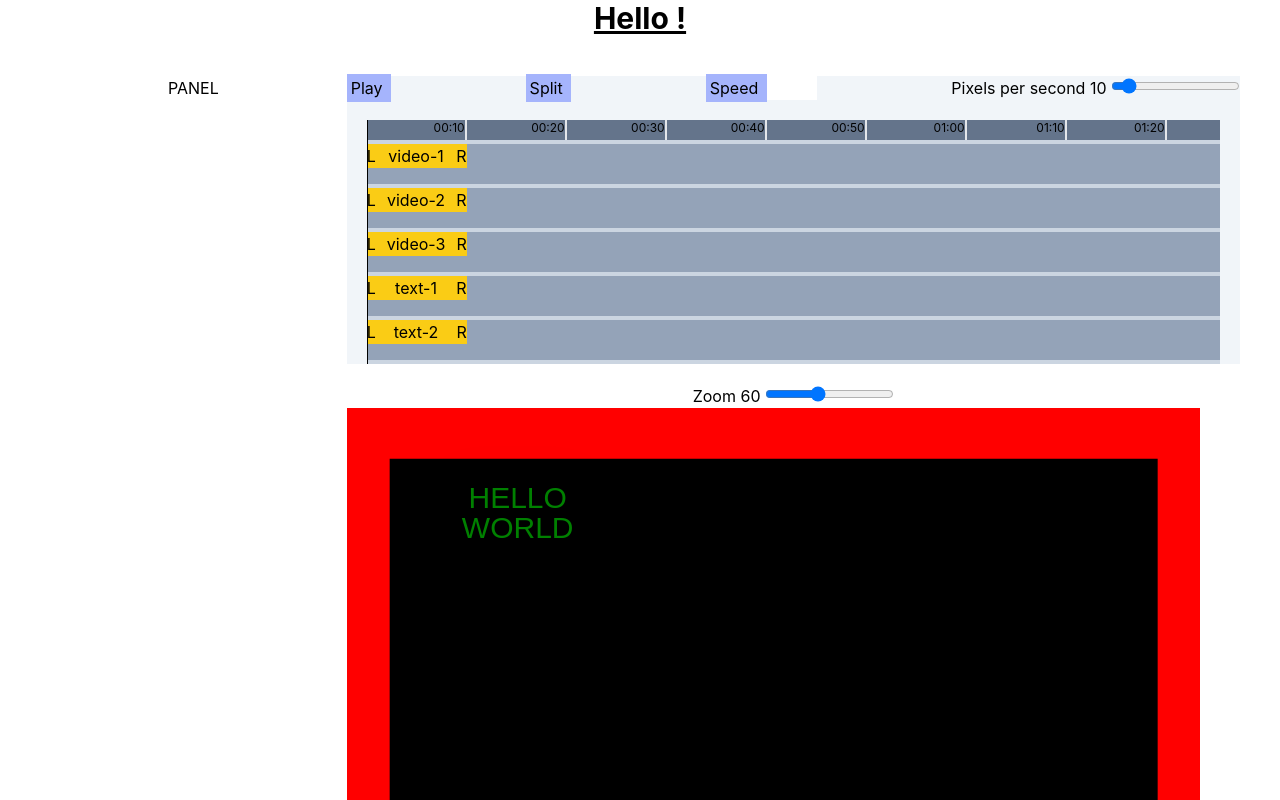
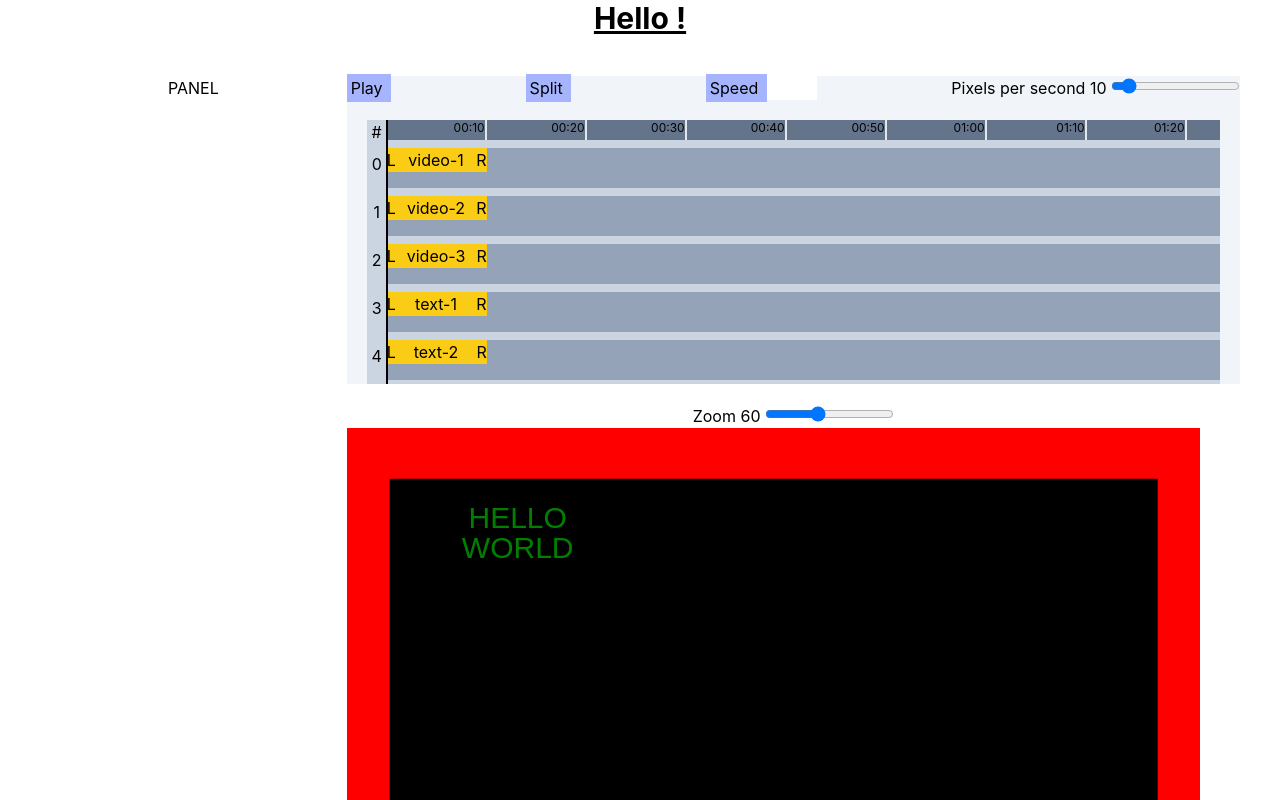
Before and after one commit to fesiib/video-editing-prototype, a React (Create React App) app: page / in a window 1280 px wide. Shown: the top 800 px of the page. Built offline with nearby package versions, Linux system fonts and the light colour scheme.

Commit message:
Timeline: Fix Position Indicator

```diff
--- a/src/components/timeline/SortableTimelineTrack.js
+++ b/src/components/timeline/SortableTimelineTrack.js
@@ -7,10 +7,12 @@ import { CSS } from "@dnd-kit/utilities";
 
 import TimelineTrack from "./TimelineTrack";
 
-const SortableTimelineTrack = observer(function SortableTimelineTrack({ trackId, title, scenes }) {
+const SortableTimelineTrack = observer(function SortableTimelineTrack({ trackId, scenes }) {
     const id = "track_" + trackId;
 
-    const { attributes, listeners, setNodeRef, transform, transition, isOver, active } =
+    const {
+		attributes, listeners, setNodeRef, transform, transition, setActivatorNodeRef, isOver, active
+	} =
         useSortable({
             id: "sortable_" + id,
             data: {
@@ -33,14 +35,15 @@ const SortableTimelineTrack = observer(function SortableTimelineTrack({ trackId,
     return (
         <TimelineTrack
             ref={setNodeRef}
+			id={id}
             style={style}
-            id={id}
-            title={title}
+            title={trackId}
             scenes={scenes}
             isOverlay={false}
             isOver={isSceneOver}
-            {...attributes}
-            {...listeners}
+			setActivatorNodeRef={setActivatorNodeRef}
+			attributes={attributes}
+			listeners={listeners}
         />
     );
 });
--- a/src/components/timeline/TimelineItem.js
+++ b/src/components/timeline/TimelineItem.js
@@ -16,6 +16,7 @@ export const TimelineItem = observer(
 				}px, ${0}px, ${0}px)`
                 : `translate3d(${uiStore.secToPx(scene.commonState.offset)}px, ${0}px, ${0}px)`),
             width: uiStore.secToPx(scene.commonState.sceneDuration),
+			transition: `transform ${0.5}s`,
         };
         return (
             <div
--- a/src/components/timeline/TimelineLabels.js
+++ b/src/components/timeline/TimelineLabels.js
@@ -16,6 +16,7 @@ const TimelineLabels = observer(function TimelineLabels({}) {
 
     const width = uiStore.trackWidthPx;
     const height = uiStore.timelineConst.labelHeight;
+	const handlerWidth = uiStore.timelineConst.trackHandlerWidth;
     const labelIntervalPx = uiStore.timelineConst.labelIntervalPx;
 
     const labels = useMemo(() => {
@@ -29,10 +30,27 @@ const TimelineLabels = observer(function TimelineLabels({}) {
 
     const onIndicatorDragEnd = action((event) => {
         const { delta } = event;
-        uiStore.timelineControls.playPosition += uiStore.pxToSec(delta.x);
+		const transformSeconds = uiStore.pxToSec(delta.x);
+        uiStore.timelineControls.playPosition = Math.min(uiStore.timelineConst.trackMaxDuration,
+			Math.max(uiStore.timelineConst.trackMinDuration,
+				uiStore.timelineControls.playPosition + transformSeconds)
+		);
     });
 
-    return (
+    return (<div
+		className="flex flex-row flex-nowrap"
+		style={{
+			width: width + handlerWidth,
+		}}
+	>
+		<div
+			//className="my-2"
+			style={{
+				width: handlerWidth,
+				overflow: "hidden",
+			}}
+		> #
+		</div>
         <DndContext
             sensors={useSensors(useSensor(PointerSensor))}
             modifiers={[restrictToHorizontalAxis]}
@@ -63,7 +81,7 @@ const TimelineLabels = observer(function TimelineLabels({}) {
                 <TimelinePositionIndicator />
             </div>
         </DndContext>
-    );
+    </div>);
 });
 
 export default TimelineLabels;
--- a/src/components/timeline/TimelinePositionIndicator.js
+++ b/src/components/timeline/TimelinePositionIndicator.js
@@ -15,15 +15,18 @@ const TimelinePositionIndicator = observer(function TimelinePositionIndicator({}
     const height = uiStore.timelineSize.height;
     const labelIntervalPx = uiStore.timelineConst.labelIntervalPx;
 
-    const playPositionPx = uiStore.secToPx(uiStore.timelineControls.playPosition);
+
     const playIndicatorWidth = 8;
 
     const { setNodeRef, listeners, attributes, transform, isDragging } = useDraggable({
         id: "position_indicator",
     });
-
-    const curPlayPosition =
-        uiStore.timelineControls.playPosition + (typeof transform?.x === 'number' ? uiStore.pxToSec(transform.x) : 0);
+	const transformSeconds = (typeof transform?.x === 'number' ? uiStore.pxToSec(transform.x) : 0);
+    const curPlayPosition = Math.min(uiStore.timelineConst.trackMaxDuration,
+		Math.max(uiStore.timelineConst.trackMinDuration,
+			uiStore.timelineControls.playPosition + transformSeconds)
+	);
+	const playPositionPx = uiStore.secToPx(curPlayPosition);
     return (
         <>
             <div
@@ -32,8 +35,8 @@ const TimelinePositionIndicator = observer(function TimelinePositionIndicator({}
                 }
                 style={{
                     height: height,
-                    left: playPositionPx - playIndicatorWidth / 2,
-                    transform: CSS.Transform.toString(transform),
+                    left: -playIndicatorWidth / 2,
+					transform: `translate3d(${playPositionPx}px, 0px, 0px)`
                 }}
                 ref={setNodeRef}
                 {...listeners}
--- a/src/components/timeline/TimelineTrack.js
+++ b/src/components/timeline/TimelineTrack.js
@@ -7,12 +7,36 @@ import DraggableTimelineItem from "./DraggableTimelineItem";
 import useRootContext from "../../hooks/useRootContext";
 
 const TimelineTrack = observer(
-    forwardRef(function TimelineTrack({ id, title, scenes, isOverlay, isOver, ...props }, ref) {
+    forwardRef(function TimelineTrack({
+		id, style, title, scenes, isOverlay, isOver,
+		setActivatorNodeRef, listeners, attributes,
+	}, ref) {
         const { uiStore } = useRootContext();
         const width = uiStore.trackWidthPx;
+		const handlerWidth = uiStore.timelineConst.trackHandlerWidth;
 
 		return (
-            <div {...props} ref={ref}>
+            <div
+				ref={ref}
+				id={id}
+				className="flex flex-row flex-nowrap"
+				style={{
+					...style,
+					width: handlerWidth + width,
+					overflow: "visible",
+				}}
+			>
+				<div
+					ref={setActivatorNodeRef}
+					className="my-2"
+					style={{
+						width: handlerWidth,
+						overflow: "hidden",
+					}}
+					{...listeners}
+					{...attributes}
+				> {title}
+				</div>
                 <div
                     className={
                         isOverlay
@@ -25,7 +49,6 @@ const TimelineTrack = observer(
                         width: width,
                     }}
                 >
-                    <div className="absolute inset-y-0 left-0">{title}</div>
                     {scenes.map((scene) => (
                         <DraggableTimelineItem key={scene.commonState.id} scene={scene} scenes={scenes} />
                     ))}
--- a/src/components/timeline/TimelineTracks.js
+++ b/src/components/timeline/TimelineTracks.js
@@ -162,7 +162,6 @@ const TimelineTracks = observer(function TimelineTracks() {
                             <SortableTimelineTrack
                                 key={id}
                                 trackId={trackId}
-                                title={id}
                                 scenes={scenes}
                             />
                         );
@@ -176,7 +175,7 @@ const TimelineTracks = observer(function TimelineTracks() {
                         <TimelineTrack
                             key={"track_overlay"}
                             id={activeTrackId}
-                            title={"overlay"}
+                            title={"?"}
                             scenes={[]}
                             isOverlay={true}
                             isOver={false}
--- a/src/stores/uiStore.js
+++ b/src/stores/uiStore.js
@@ -39,7 +39,10 @@ class UIStore {
         positionIndicatorWidth: 8,
         labelIntervalPx: 100, //px
 
+		trackHandlerWidth: 20, //px
+
         trackMaxDuration: 60 * 20, //seconds
+		trackMinDuration: 0 //seconds
     };
 
 	objectNames = {
```
